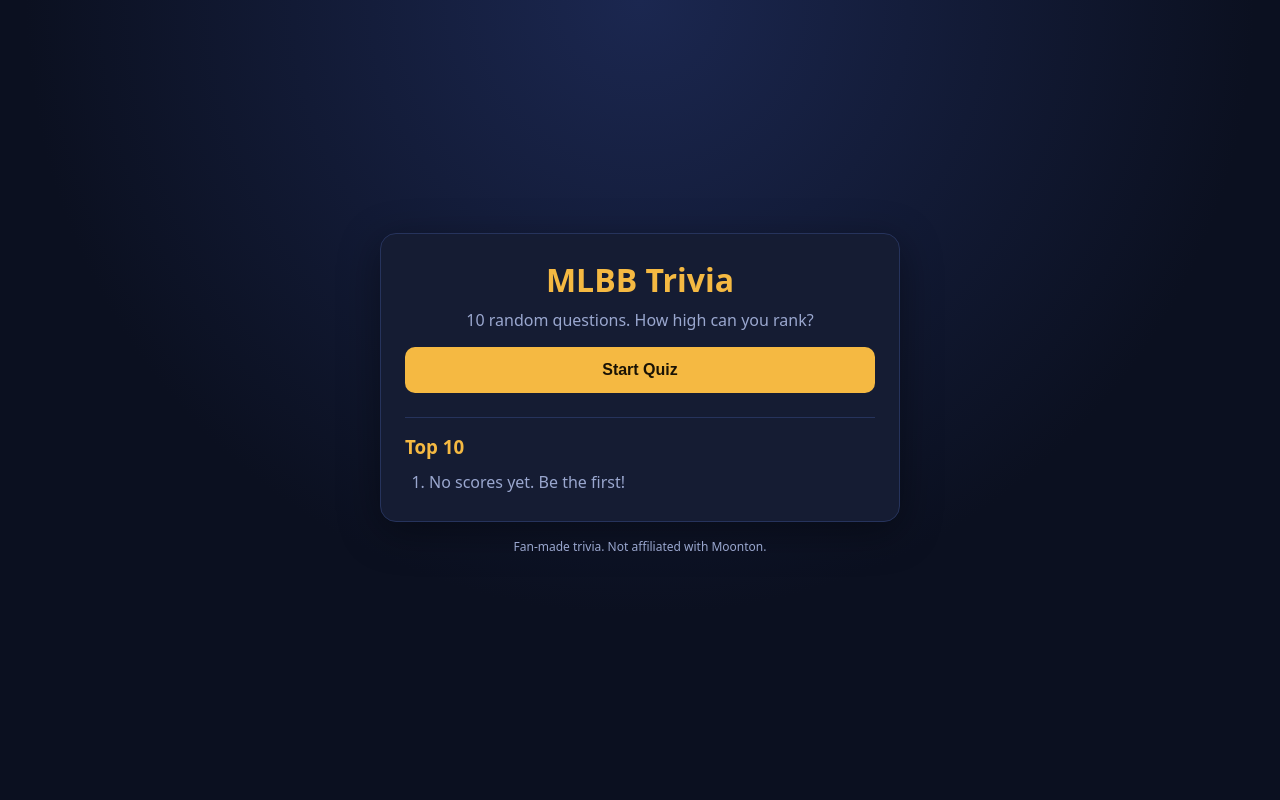
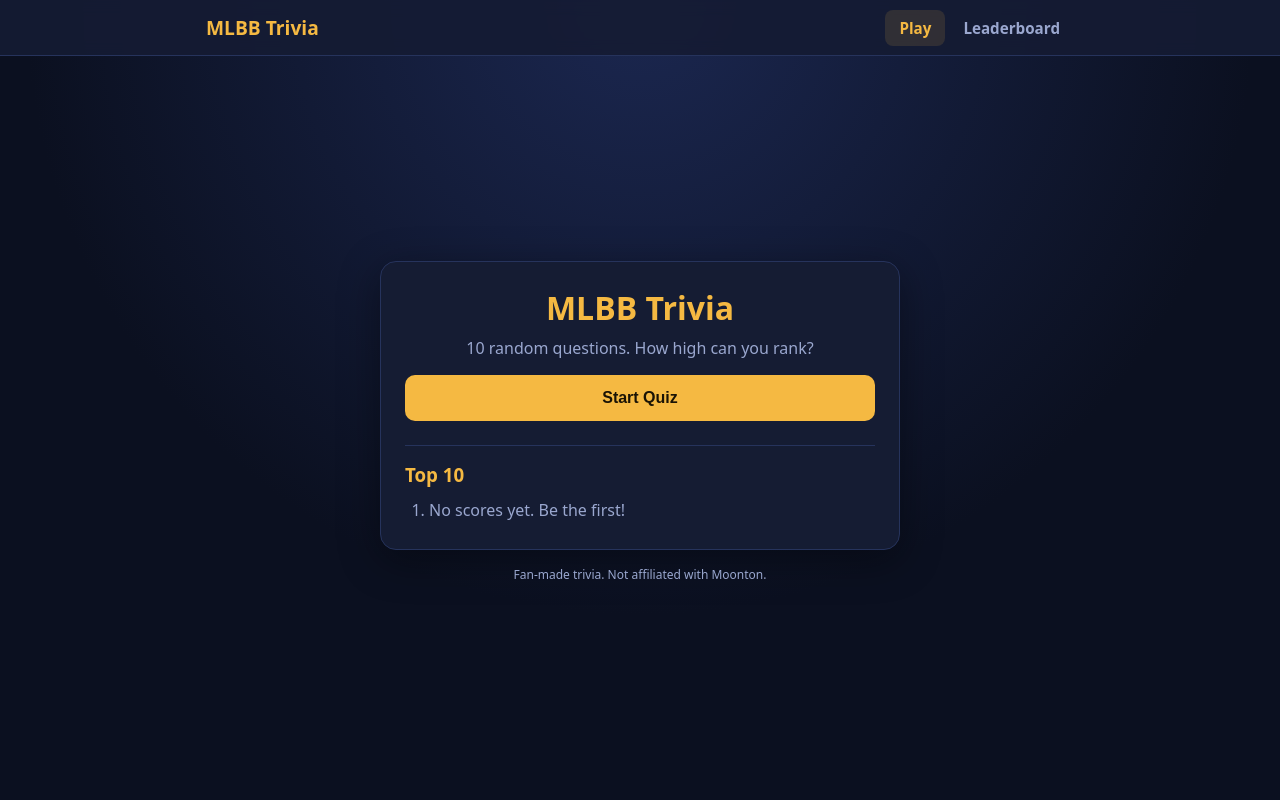
Before and after one commit to AljonCodeX/MLBB_Quiz, a PHP site: page / in a window 1280 px wide. Run offline with PHP 8.4, Linux system fonts and the light colour scheme; data that the repository does not hold is empty.

Commit message:
add nav bar

```diff
--- a/index.html
+++ b/index.html
@@ -8,6 +8,18 @@
   <link rel="stylesheet" href="style.css" />
 </head>
 <body>
+
+  <!-- Top navigation bar -->
+  <nav class="navbar">
+    <div class="nav-inner">
+      <a href="#" id="nav-brand" class="nav-brand">MLBB Trivia</a>
+      <ul class="nav-links">
+        <li><a href="#" id="nav-play" class="nav-link active">Play</a></li>
+        <li><a href="#board" id="nav-board" class="nav-link">Leaderboard</a></li>
+      </ul>
+    </div>
+  </nav>
+
   <main class="card">
 
     <!-- Start screen -->
--- a/script.js
+++ b/script.js
@@ -84,6 +84,7 @@ async function startQuiz() {
   current = 0;
   score = 0;
   show("quiz");
+  setActiveNav("nav-play");
   showQuestion();
 }
 
@@ -156,11 +157,42 @@ function showResults() {
   show("result");
 }
 
+// ---------- Navigation bar ----------
+function setActiveNav(id) {
+  document.querySelectorAll(".nav-link").forEach((link) => link.classList.toggle("active", link.id === id));
+}
+
+// Leaving a quiz in progress throws away the round, so ask first
+function leaveQuizOk() {
+  if (screens.quiz.hidden) return true;
+  return confirm("Leave the quiz? Your progress will be lost.");
+}
+
+function goHome(event) {
+  event.preventDefault();
+  if (!leaveQuizOk()) return;
+  show("start");
+  setActiveNav("nav-play");
+  window.scrollTo({ top: 0, behavior: "smooth" });
+}
+
+function goLeaderboard(event) {
+  event.preventDefault();
+  if (!leaveQuizOk()) return;
+  if (!screens.quiz.hidden) show("start"); // the leaderboard is hidden during a quiz
+  setActiveNav("nav-board");
+  loadLeaderboard();
+  el("board").scrollIntoView({ behavior: "smooth" });
+}
+
 // ---------- Wire up buttons ----------
 el("start-btn").addEventListener("click", startQuiz);
 el("next-btn").addEventListener("click", nextStep);
 el("restart-btn").addEventListener("click", startQuiz);
 saveForm.addEventListener("submit", saveScore);
+el("nav-brand").addEventListener("click", goHome);
+el("nav-play").addEventListener("click", goHome);
+el("nav-board").addEventListener("click", goLeaderboard);
 
 show("start");
 loadLeaderboard();
--- a/style.css
+++ b/style.css
@@ -8,9 +8,12 @@
   --accent-text: #1a1305;
   --good: #2ecc71;
   --bad: #ff5c6c;
+  --nav-height: 56px;
 }
 
 * { box-sizing: border-box; }
+
+html { scroll-behavior: smooth; scroll-padding-top: calc(var(--nav-height) + 16px); }
 
 body {
   margin: 0;
@@ -19,11 +22,58 @@ body {
   flex-direction: column;
   align-items: center;
   justify-content: center;
-  padding: 16px;
+  padding: calc(var(--nav-height) + 16px) 16px 16px;
   font-family: system-ui, -apple-system, "Segoe UI", Roboto, sans-serif;
   color: var(--text);
   background: radial-gradient(circle at top, #1b2750 0%, var(--bg) 60%);
 }
+
+/* ---------- Navigation bar ---------- */
+.navbar {
+  position: fixed;
+  top: 0;
+  left: 0;
+  right: 0;
+  z-index: 10;
+  height: var(--nav-height);
+  background: rgba(21, 28, 51, 0.92);
+  backdrop-filter: blur(8px);
+  border-bottom: 1px solid var(--card-border);
+}
+.nav-inner {
+  max-width: 900px;
+  height: 100%;
+  margin: 0 auto;
+  padding: 0 16px;
+  display: flex;
+  align-items: center;
+  justify-content: space-between;
+}
+.nav-brand {
+  font-size: 1.2rem;
+  font-weight: 800;
+  color: var(--accent);
+  text-decoration: none;
+}
+.nav-links {
+  display: flex;
+  gap: 4px;
+  margin: 0;
+  padding: 0;
+  list-style: none;
+}
+.nav-link {
+  display: block;
+  padding: 8px 14px;
+  font-size: 0.95rem;
+  font-weight: 600;
+  color: var(--muted);
+  text-decoration: none;
+  border-radius: 8px;
+  transition: color 0.15s, background 0.15s;
+}
+.nav-link:hover { color: var(--text); background: rgba(255, 255, 255, 0.06); }
+.nav-link.active { color: var(--accent); background: rgba(245, 185, 66, 0.12); }
 
 .card {
   width: 100%;
@@ -134,3 +184,8 @@ h2 { margin: 8px 0 20px; font-size: 1.25rem; line-height: 1.4; }
 #leaderboard li { padding: 4px 0; }
 
 .footer { margin-top: 16px; font-size: 0.75rem; color: var(--muted); text-align: center; }
+
+@media (max-width: 420px) {
+  .nav-brand { font-size: 1.05rem; }
+  .nav-link { padding: 8px 10px; font-size: 0.9rem; }
+}
```
